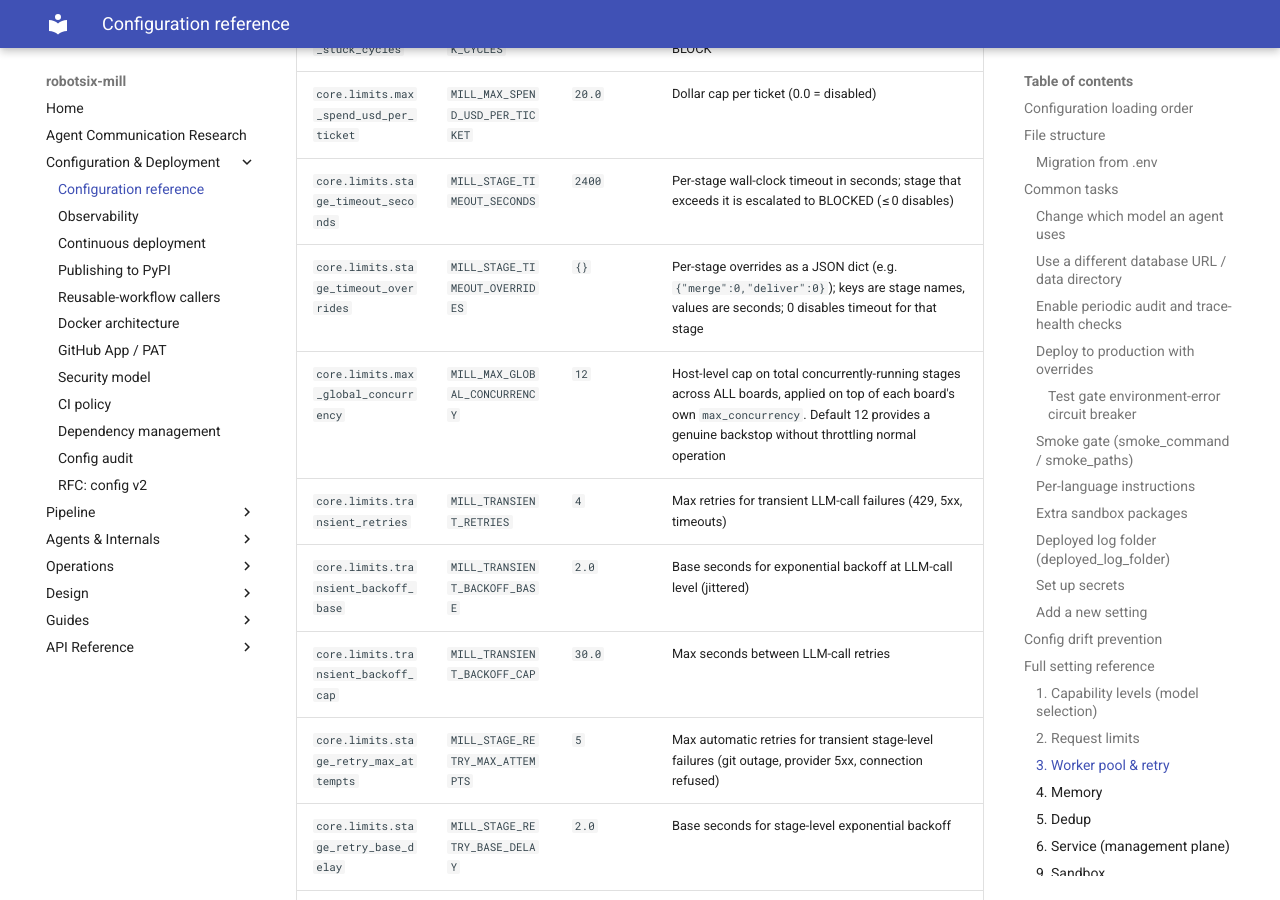
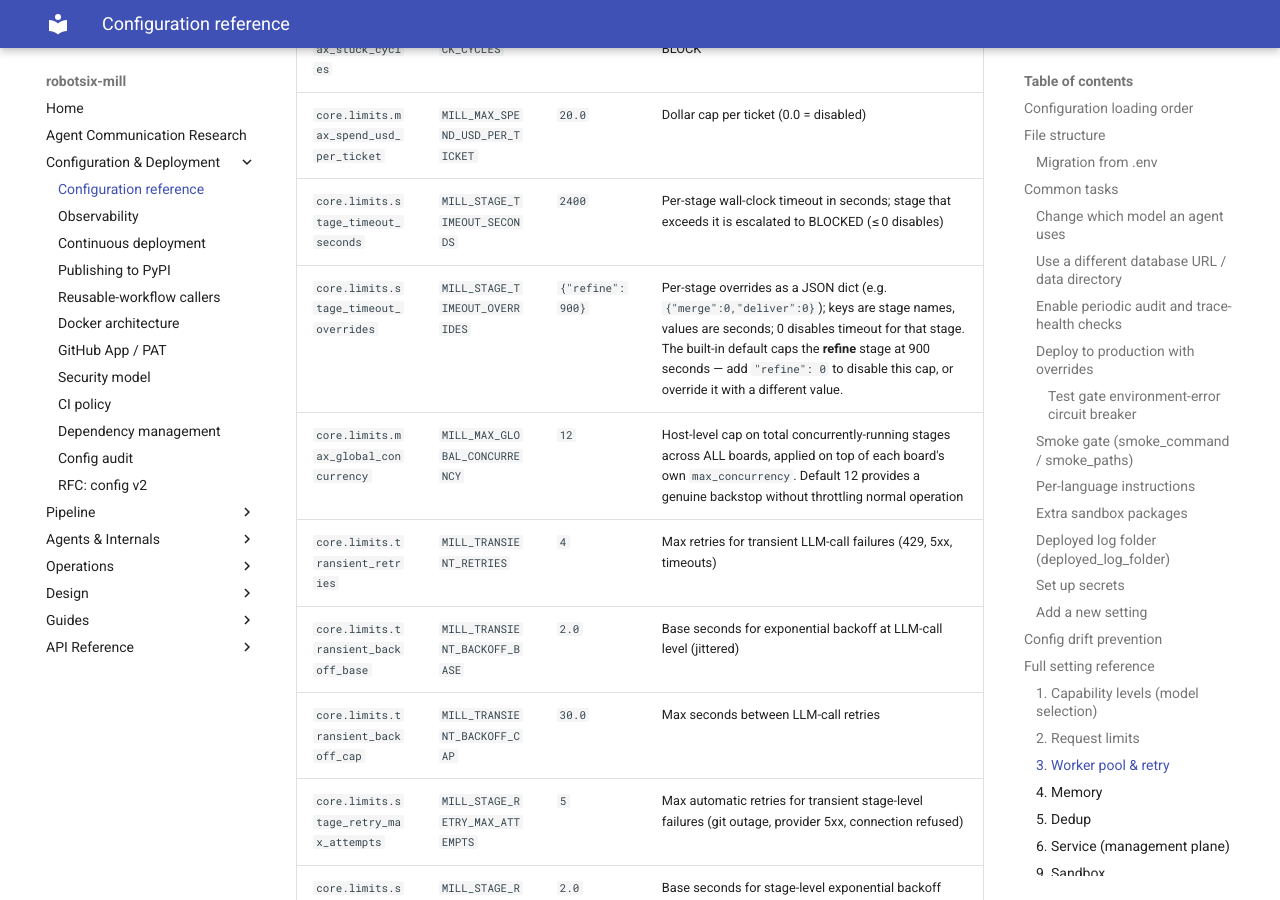
Before and after one commit to damien-robotsix/robotsix-mill, an MkDocs documentation site: the page built from docs/configuration.md, in a window 1280 px wide and 900 px high, scrolled down 10279 px. Built offline with MkDocs 1.6.1 and Material for MkDocs 9.7.7, drawn with Linux system fonts in a browser that asks for light colours.

Commit message:
mill: config drift: docs default mismatch for stage_timeout_overrides (20260623T085153Z-config-drift-docs-default-mismatch-for-s-9eca)

```diff
--- a/docs/configuration.md
+++ b/docs/configuration.md
@@ -415,7 +415,7 @@ the `claude` CLI in the container). These knobs govern that path:
 | `core.limits.max_stuck_cycles` | `MILL_MAX_STUCK_CYCLES` | `3` | Re-entries to same stage without progress before BLOCK |
 | `core.limits.max_spend_usd_per_ticket` | `MILL_MAX_SPEND_USD_PER_TICKET` | `20.0` | Dollar cap per ticket (0.0 = disabled) |
 | `core.limits.stage_timeout_seconds` | `MILL_STAGE_TIMEOUT_SECONDS` | `2400` | Per-stage wall-clock timeout in seconds; stage that exceeds it is escalated to BLOCKED (≤ 0 disables) |
-| `core.limits.stage_timeout_overrides` | `MILL_STAGE_TIMEOUT_OVERRIDES` | `{}` | Per-stage overrides as a JSON dict (e.g. `{"merge":0,"deliver":0}`); keys are stage names, values are seconds; 0 disables timeout for that stage |
+| `core.limits.stage_timeout_overrides` | `MILL_STAGE_TIMEOUT_OVERRIDES` | `{"refine": 900}` | Per-stage overrides as a JSON dict (e.g. `{"merge":0,"deliver":0}`); keys are stage names, values are seconds; 0 disables timeout for that stage. The built-in default caps the **refine** stage at 900 seconds — add `"refine": 0` to disable this cap, or override it with a different value. |
 | `core.limits.max_global_concurrency` | `MILL_MAX_GLOBAL_CONCURRENCY` | `12` | Host-level cap on total concurrently-running stages across ALL boards, applied on top of each board's own `max_concurrency`. Default 12 provides a genuine backstop without throttling normal operation |
 | `core.limits.transient_retries` | `MILL_TRANSIENT_RETRIES` | `4` | Max retries for transient LLM-call failures (429, 5xx, timeouts) |
 | `core.limits.transient_backoff_base` | `MILL_TRANSIENT_BACKOFF_BASE` | `2.0` | Base seconds for exponential backoff at LLM-call level (jittered) |
--- a/docs/modules.yaml
+++ b/docs/modules.yaml
@@ -729,6 +729,7 @@ modules:
       - README.md
       - ARCHITECTURE.md
       - CONTRIBUTING.md
+      - CHANGELOG.md
       - LICENSE
       - SECURITY.md
       - AGENT.md
```
Also changed, not shown: CHANGELOG.md (+1 -0 lines).
